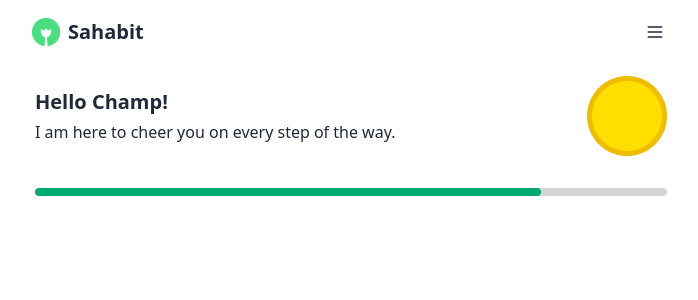
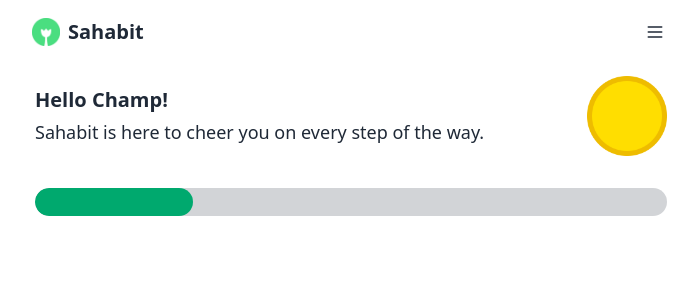
Before and after one commit to budiigunawan/sahabit, a React (Vite) app: page / in a window 1280 px wide. Shown: the top 300 px of the page, without its empty margins (289-987 px from the left). Built offline with nearby package versions, Linux system fonts and the light colour scheme.

Commit message:
feat: add props for header component

```diff
--- a/src/App.tsx
+++ b/src/App.tsx
@@ -1,11 +1,31 @@
+import { useState } from 'react';
 import { Header } from './components/header';
 import { Navbar } from './components/navbar';
 
+type Task = {
+  name: string;
+  category: string;
+  variants: TaskVariant[];
+};
+
+type TaskVariant = {
+  name: string;
+  levels: VariantLevel[];
+};
+
+type VariantLevel = {
+  level: string;
+  name: string;
+};
+
 function App() {
+  const [point, setPoint] = useState<number>(3);
+  const [tasks, setTasks] = useState<Task[]>([]);
+
   return (
     <>
       <Navbar />
-      <Header />
+      <Header point={point} tasksCounter={tasks.length} />
     </>
   );
 }
--- a/src/components/header.tsx
+++ b/src/components/header.tsx
@@ -1,13 +1,20 @@
 import goldMedal from '../assets/gold.png';
 
-export const Header = () => {
+type HeaderProps = {
+  point: number;
+  tasksCounter: number;
+};
+
+export const Header = ({ point, tasksCounter }: HeaderProps) => {
   return (
     <div className='max-w-2xl mx-auto py-3 px-5 '>
       <div className='flex justify-between'>
         <div className='flex flex-col justify-center'>
           <h1 className='text-xl font-semibold'>Hello Champ!</h1>
-          <p className='mt-1'>
-            I am here to cheer you on every step of the way.
+          <p className='mt-1 text-lg'>
+            {tasksCounter
+              ? 'Complete the task and earn a shiny medal.'
+              : 'Sahabit is here to cheer you on every step of the way.'}
           </p>
         </div>
         <div>
@@ -15,9 +22,9 @@ export const Header = () => {
         </div>
       </div>
       <progress
-        className='mt-8 progress progress-success w-full'
-        value='80'
-        max='100'
+        className='mt-8 progress progress-success w-full h-7'
+        value={point}
+        max='12'
       ></progress>
     </div>
   );
```
Also changed, not shown: src/assets/Empty state.svg (added).
